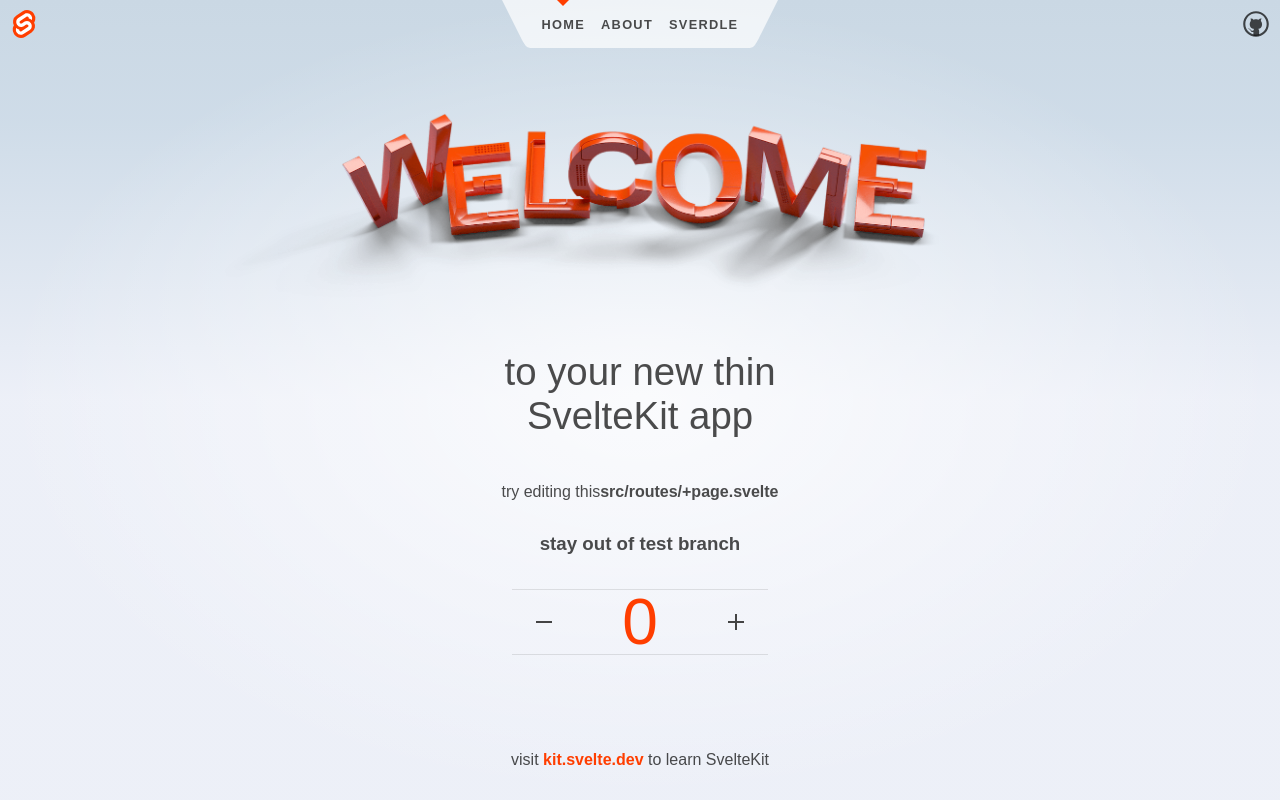
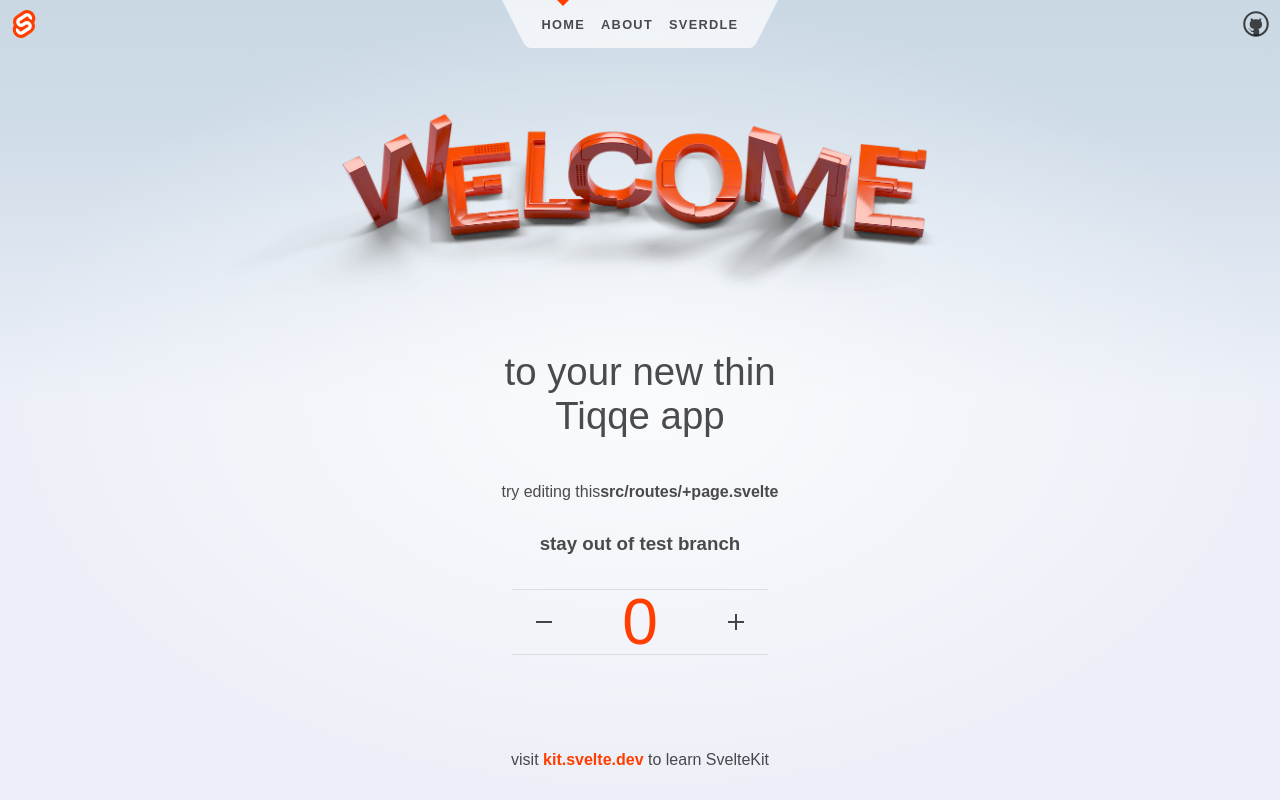
Before and after one commit to AxelJak/git-experiment, a SvelteKit app: page / in a window 1280 px wide. Built offline with nearby package versions, Linux system fonts and the light colour scheme.

Commit message:
Good name

```diff
--- a/src/routes/+page.svelte
+++ b/src/routes/+page.svelte
@@ -20,7 +20,7 @@
 			</picture>
 		</span>
 
-		to your new thin<br />SvelteKit app
+		to your new thin<br />Tiqqe app
 	</h1>
 
 	<h2>
```
